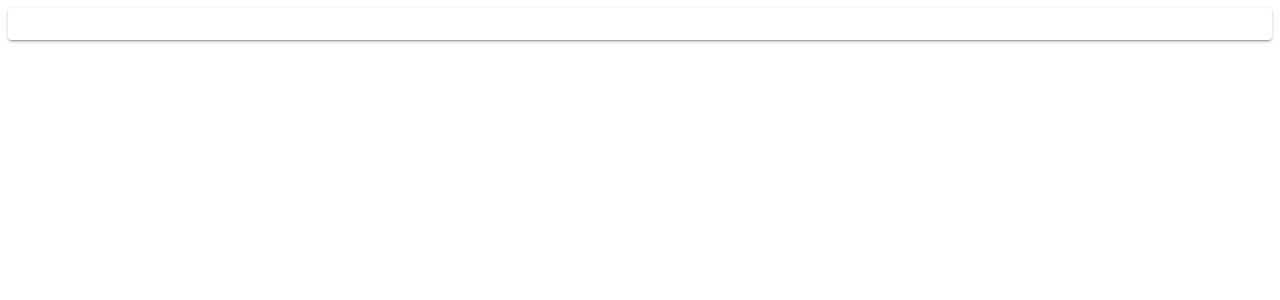
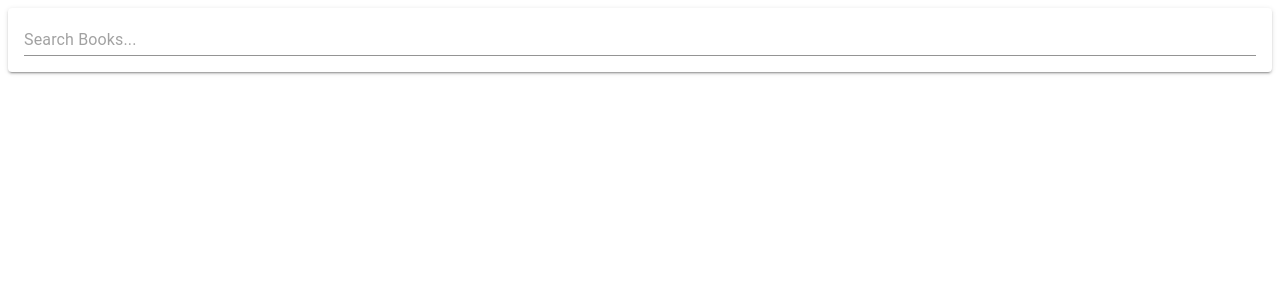
Before and after one commit to gurleensethi/mobx-movie-search, a React (Create React App) app: page / in a window 1280 px wide. Shown: the top 300 px of the page. Built offline with nearby package versions, Linux system fonts and the light colour scheme.

Commit message:
feat: add search bar component.

```diff
--- a/src/App.tsx
+++ b/src/App.tsx
@@ -2,6 +2,7 @@ import React from "react";
 import { inject, observer } from "mobx-react";
 import { StoreProps, defaultStoreProps } from "./typings";
 import { Grid, Paper } from "@material-ui/core";
+import { SearchTextField } from "./components/SearchTextField/SearchTextField";
 
 @inject("store")
 @observer
@@ -13,7 +14,12 @@ export default class App extends React.Component<StoreProps> {
       <React.Fragment>
         <Grid container>
           <Grid item xs={12}>
-            <Paper elevation={2} style={{ padding: "1rem" }}></Paper>
+            <Paper elevation={2} style={{ padding: "1rem" }}>
+              <SearchTextField
+                onChange={this.updateSearchTextField}
+                onEnter={() => console.log("Enter")}
+              />
+            </Paper>
           </Grid>
         </Grid>
       </React.Fragment>
--- /dev/null
+++ b/src/components/SearchTextField/SearchTextField.tsx
@@ -0,0 +1,38 @@
+import React from "react";
+import { inject, observer } from "mobx-react";
+import { StoreProps, defaultStoreProps } from "../../typings";
+import { TextField } from "@material-ui/core";
+
+interface Props {
+  onChange: (event: React.ChangeEvent<HTMLInputElement>) => void;
+  onEnter: () => void;
+}
+
+@inject("store")
+@observer
+export class SearchTextField extends React.Component<Props & StoreProps> {
+  static defaultProps = defaultStoreProps;
+  render() {
+    const { onChange, store } = this.props;
+    const { term } = store;
+    return (
+      <React.Fragment>
+        <TextField
+          value={term}
+          fullWidth={true}
+          onChange={onChange}
+          placeholder="Search Books..."
+          onKeyUp={this.onKeyUp}
+        />
+      </React.Fragment>
+    );
+  }
+
+  onKeyUp = (event: React.KeyboardEvent<HTMLDivElement>) => {
+    if (event.keyCode !== 13) {
+      return;
+    }
+
+    this.props.onEnter();
+  };
+}
```
